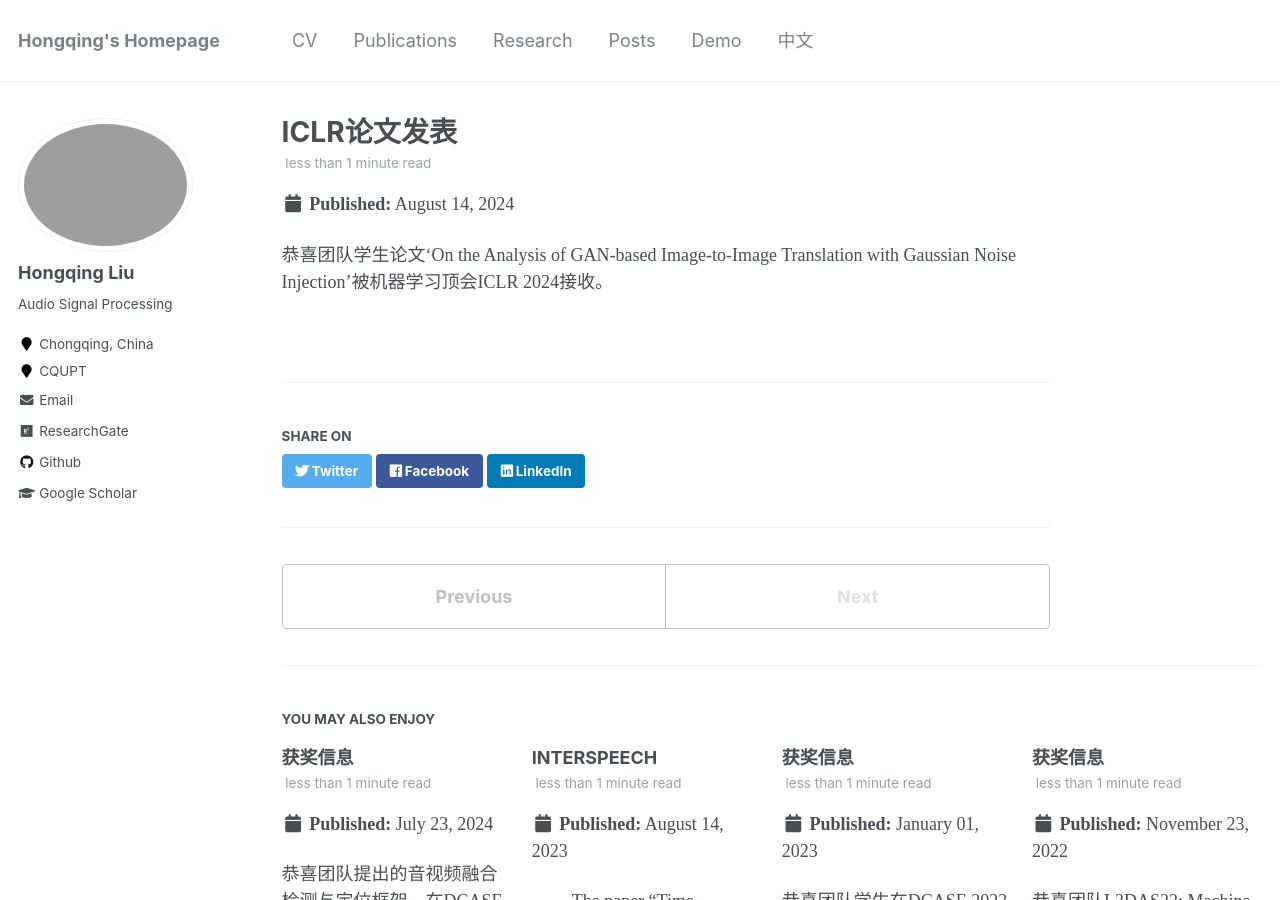
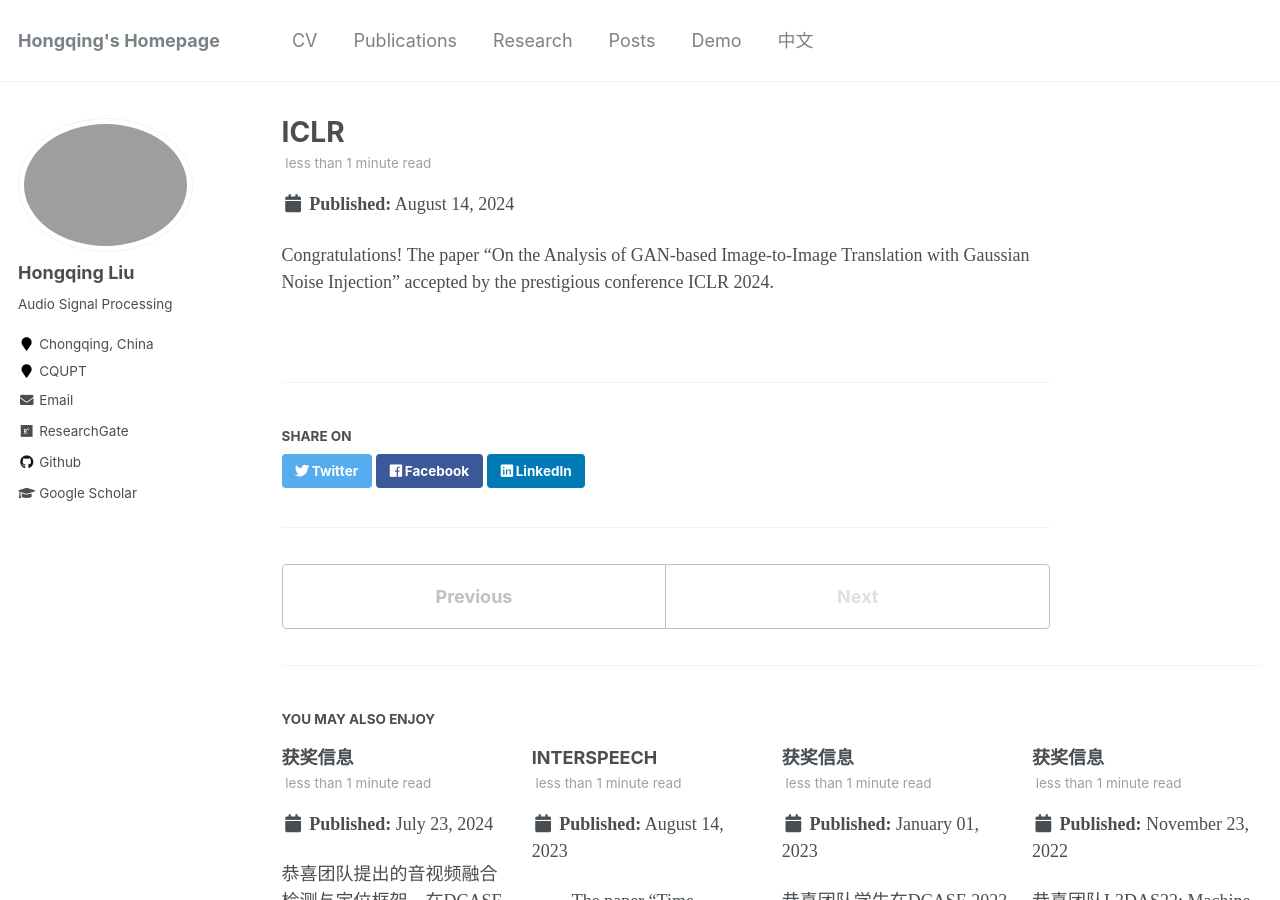
Before and after one commit to hong-qing-liu/english-hong-qing-liu.github.io, a Jekyll site: the page built from _posts/2015-08-14-blog-post-4.md, in a window 1280 px wide and 900 px high. Built offline with Jekyll 4.4.1, drawn with Linux system fonts in a browser that asks for light colours.

Commit message:
Update 2015-08-14-blog-post-4.md

```diff
--- a/_posts/2015-08-14-blog-post-4.md
+++ b/_posts/2015-08-14-blog-post-4.md
@@ -1,7 +1,7 @@
 ---
-title: 'ICLR论文发表'
+title: 'ICLR'
 date: 2024-08-14
 permalink: /posts/2012/08/blog-post-4/
 ---
 
-恭喜团队学生论文‘On the Analysis of GAN-based Image-to-Image Translation with Gaussian Noise Injection’被机器学习顶会ICLR 2024接收。
+Congratulations! The paper "On the Analysis of GAN-based Image-to-Image Translation with Gaussian Noise Injection" accepted by the prestigious conference ICLR 2024.
```
